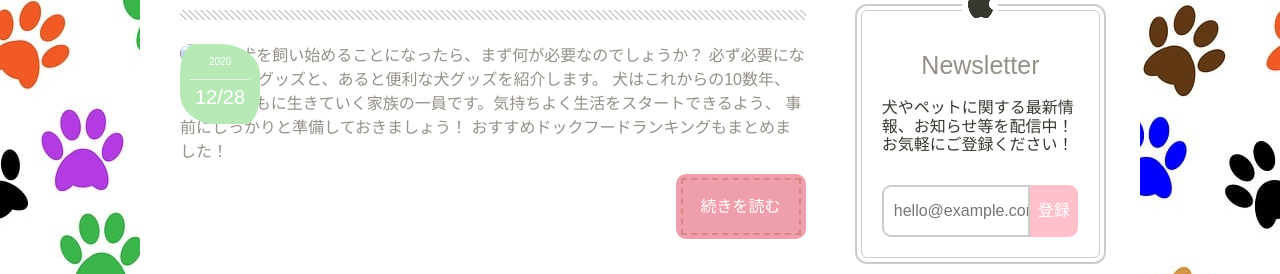
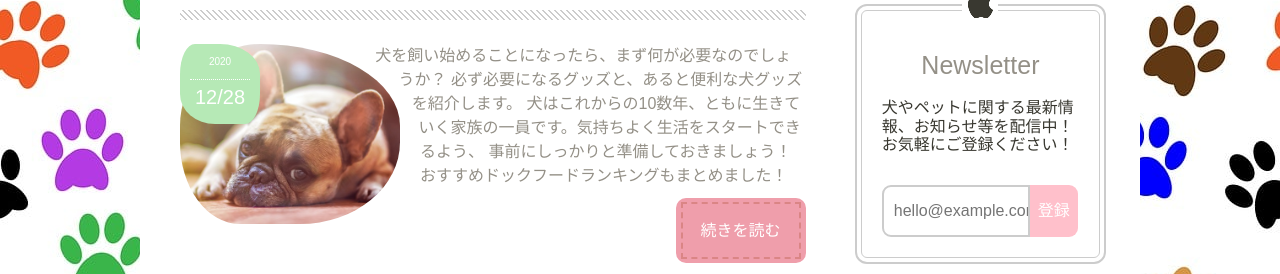
Before and after one commit to Kato-Dai26/kato-10-pro.github.io, a plain HTML site: page index.html in a window 1280 px wide. Shown: the part 623-897 px from the top of the page. Drawn offline with nearby package versions, Linux system fonts and the light colour scheme; some packages are replaced by stand-ins of ours; files whose address does not match are found by name.

Commit message:
Update index.html

```diff
--- a/index.html
+++ b/index.html
@@ -49,7 +49,7 @@
           <p class="post-date">
             <span>2020</span>12/28
           </p>
-          <img class="logo" src="img/bulldog-g6204ea237_640.jpg" alt="犬">
+          <img class="logo" src="https://raw.githubusercontent.com/Kato-Dai26/kato-10-pro.github.io/c9407038e92be5fc3078bb7972ca8d82f710f964/bulldog-g6204ea237_640.jpg" alt="犬">
         </div>
         <p>
           犬を飼い始めることになったら、まず何が必要なのでしょうか？ 必ず必要になるグッズと、あると便利な犬グッズを紹介します。 犬はこれからの10数年、ともに生きていく家族の一員です。気持ちよく生活をスタートできるよう、 事前にしっかりと準備しておきましょう！ おすすめドックフードランキングもまとめました！
```
